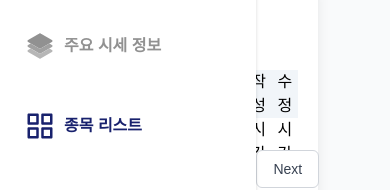
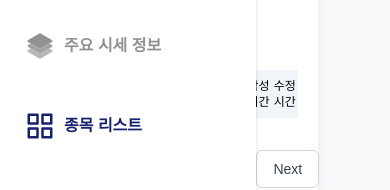
Before and after one commit to jjw0716/jrstock, a React (Create React App) app in the folder front_end/: page /stock/1/board in a window 390 px wide. Shown: the part 202-392 px from the top of the page. Built offline with nearby package versions, Linux system fonts and the light colour scheme; no server answers.

Commit message:
#S06P21S001-352 refactor: 종목 리스트 검색 글씨 크기 수정 & 종목 상세 뉴스, 게시판 반응형 추가

```diff
--- a/front_end/src/components/StockItemDetail/BoardList.jsx
+++ b/front_end/src/components/StockItemDetail/BoardList.jsx
@@ -138,7 +138,7 @@ export default function BoardList() {
         />
       </div>
       <div className="border-collapse w-full text-center my-5">
-        <ul>
+        <ul className="xl:text-base lg:text-sm text-xs">
           <li className="grid grid-cols-12 h-12 bg-slate-100">
             <p className="col-span-2 my-auto">글쓴이</p>
             <p className="col-span-6 my-auto">제목</p>
--- a/front_end/src/components/StockItemDetail/News.jsx
+++ b/front_end/src/components/StockItemDetail/News.jsx
@@ -24,24 +24,6 @@ export default function News() {
     window.open(`${link}`);
   };
 
-  // const news = [
-  //   {
-  //     title: "카카오, 일본 찍고 글로벌 공략체제로...김범수 직접 나선다",
-  //     inform: "머니투데이",
-  //     date: "2022.03.14 12:17",
-  //   },
-  //   {
-  //     title: "김범수 카카오 이사회 의장직 사임…글로벌 사업 확장에 전념",
-  //     inform: "헤럴드경제",
-  //     date: "2022.03.14 12:09",
-  //   },
-  //   {
-  //     title: "[속보] 카카오 창업자 김범수, 이사회 의장직 사임",
-  //     inform: "한국경제",
-  //     date: "2022.03.14 11:55",
-  //   },
-  // ];
-
   // 뉴스 데이터로 li태그 만들기
   const newsList = () => {
     const result = [];
@@ -66,7 +48,7 @@ export default function News() {
   return (
     <div>
       <div className="border-collapse w-full text-center my-8">
-        <ul>
+        <ul className="xl:text-base lg:text-sm text-xs">
           <li className="grid grid-cols-8 h-12 bg-slate-100">
             <p className="col-span-6 my-auto">제목</p>
             <p className="col-span-1 my-auto">정보제공</p>
--- a/front_end/src/routes/StockItemList.jsx
+++ b/front_end/src/routes/StockItemList.jsx
@@ -502,7 +502,7 @@ export default function StockItemList() {
                   type="text"
                   name="price"
                   id="price"
-                  className="hover:border-primary focus:ring-primary focus:border-primary block w-full h-9 pl-9 pr-9 border-gray-100 bg-gray-100 rounded-lg"
+                  className="hover:border-primary focus:ring-primary focus:border-primary text-xs block w-full h-9 pl-9 pr-9 border-gray-100 bg-gray-100 rounded-lg"
                   placeholder="Search..."
                   onChange={(e) => {
                     e.preventDefault();
```
